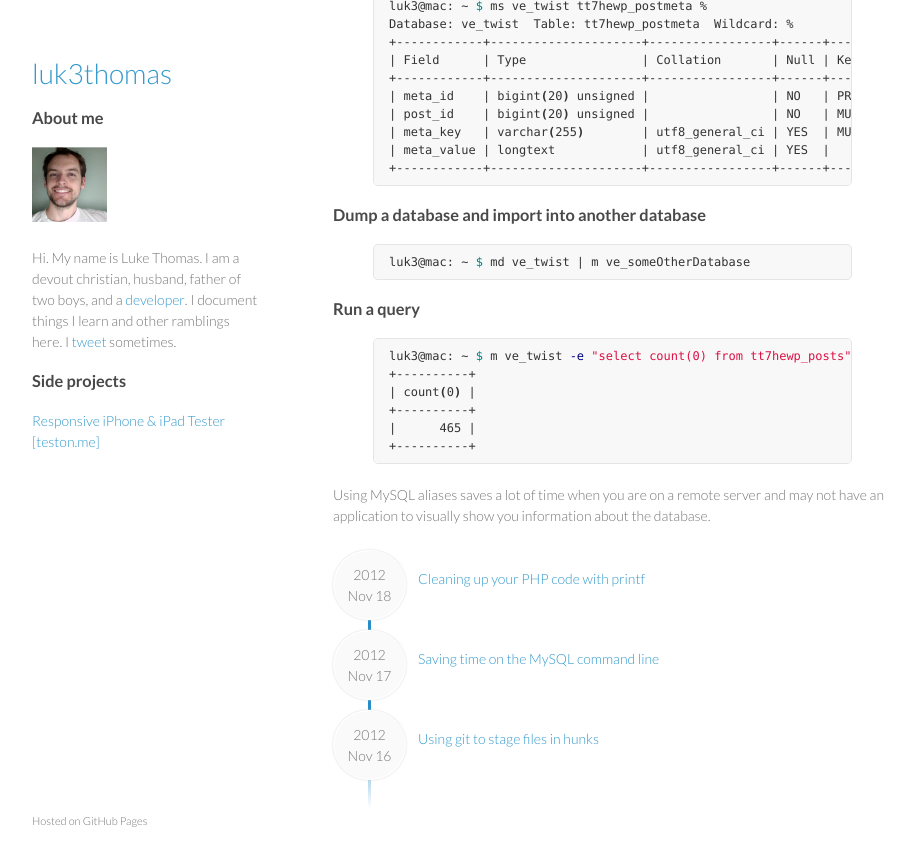
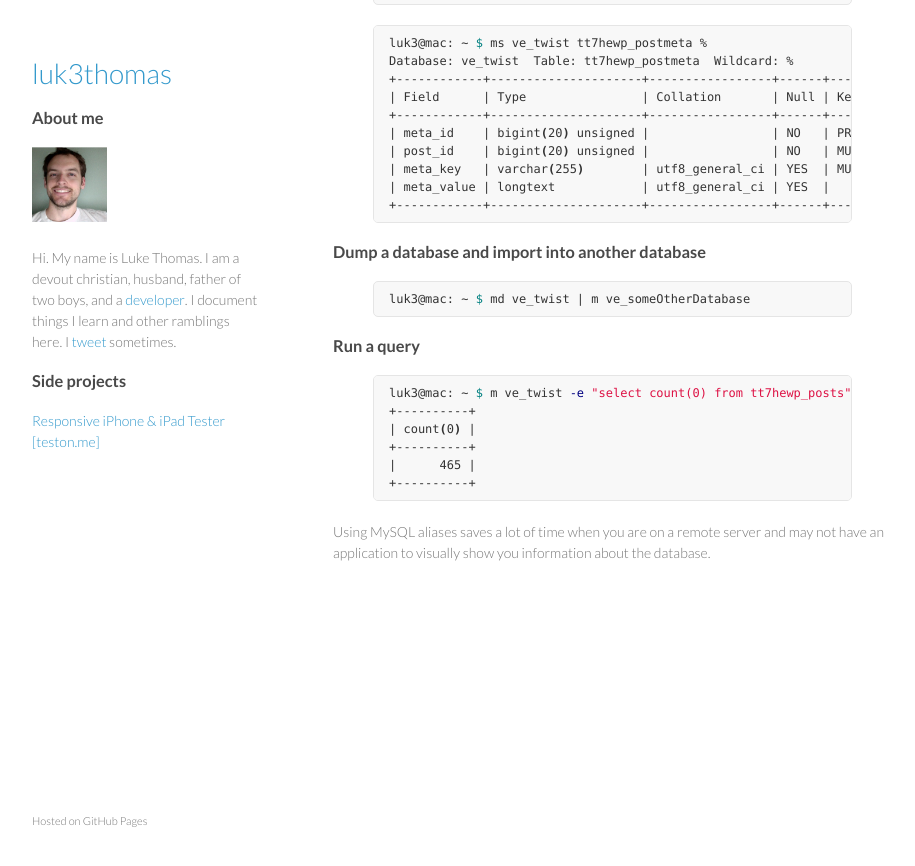
Before and after one commit to luk3thomas/luk3thomas.com, a Jekyll site: the page built from _posts/2012-11-17-mysql-command-line-time-saver.md, in a window 1280 px wide and 900 px high, scrolled down 1103 px. Shown: the top 866 px of the window, without its empty margins (178-1093 px from the left). Built offline with Jekyll 4.4.1, drawn with Linux system fonts in a browser that asks for light colours; after the commit the page ends 1736 px from its top, so only the background shows below that.

Commit message:
add new post layout

```diff
--- a/_layouts/default.html
+++ b/_layouts/default.html
@@ -60,22 +60,6 @@
       </header>
       <section>
         {{ content }}
-        <div id="posts">
-        {% for post in site.posts %}
-            <article class="article-item">
-
-                <header class="date">
-                    <div class="year"> {{ post.date | date:"%Y"}} </div>
-                    <div class="month-day">
-                        <span class="month">{{ post.date | date:"%b"}}</span>
-                        <span class="dat">{{ post.date | date:"%d"}} </span>
-                    </div>
-                </header>
-
-                <p> <a href="{{ post.url }}">{{ post.title }}</a> </p>
-            </article>
-        {% endfor %}
-        </div>
       </section>
       <footer>
         <p><small>Hosted on GitHub Pages</small></p>
--- /dev/null
+++ b/_layouts/post.html
@@ -0,0 +1,13 @@
+---
+layout: default
+---
+
+<article id="post">
+    <header>
+        <h1 id="post-title"> {{ page.title }}</h1>
+        <h5 id="post-date"> {{ page.date | date: "%B %d %Y" }}
+    </header>
+
+    {{ content }}
+
+</article>
--- a/_posts/2012-11-16-git-add-stage-in-chunks.md
+++ b/_posts/2012-11-16-git-add-stage-in-chunks.md
@@ -1,9 +1,9 @@
 ---
-layout: default
+layout: post
 title: Using git to stage files in hunks
 tags: [git]
 ---
-# Using git to stage files in hunks
+
 {% highlight bash %}
 $ git add -p
 {% endhighlight %}
--- a/_posts/2012-11-17-mysql-command-line-time-saver.md
+++ b/_posts/2012-11-17-mysql-command-line-time-saver.md
@@ -1,9 +1,8 @@
 ---
-layout: default
+layout: post
 title : Saving time on the MySQL command line
-tags: [mysql]
+tags: [MySQL]
 ---
-# Saving time on the MySQL command line
 
 Anytime I am working with MySQL it always saves time if I add a few aliases to my **.bashrc** file.
 
--- a/_posts/2012-11-18-clean-up-your-php.md
+++ b/_posts/2012-11-18-clean-up-your-php.md
@@ -1,10 +1,8 @@
 ---
-layout: default
-tags: [php]
+layout: post
+tags: [PHP]
 title: Cleaning up your PHP code with printf
 ---
-
-# Clean up your PHP
 
 I build a lot of [WordPress](http://wordpress.org/) sites, and I often work on code from other developers. I have seen a fair bit of PHP code and it always bothers me when I see code like this:
 {% highlight php %}
```
Also changed, not shown: index.md (+1 -1 lines).
